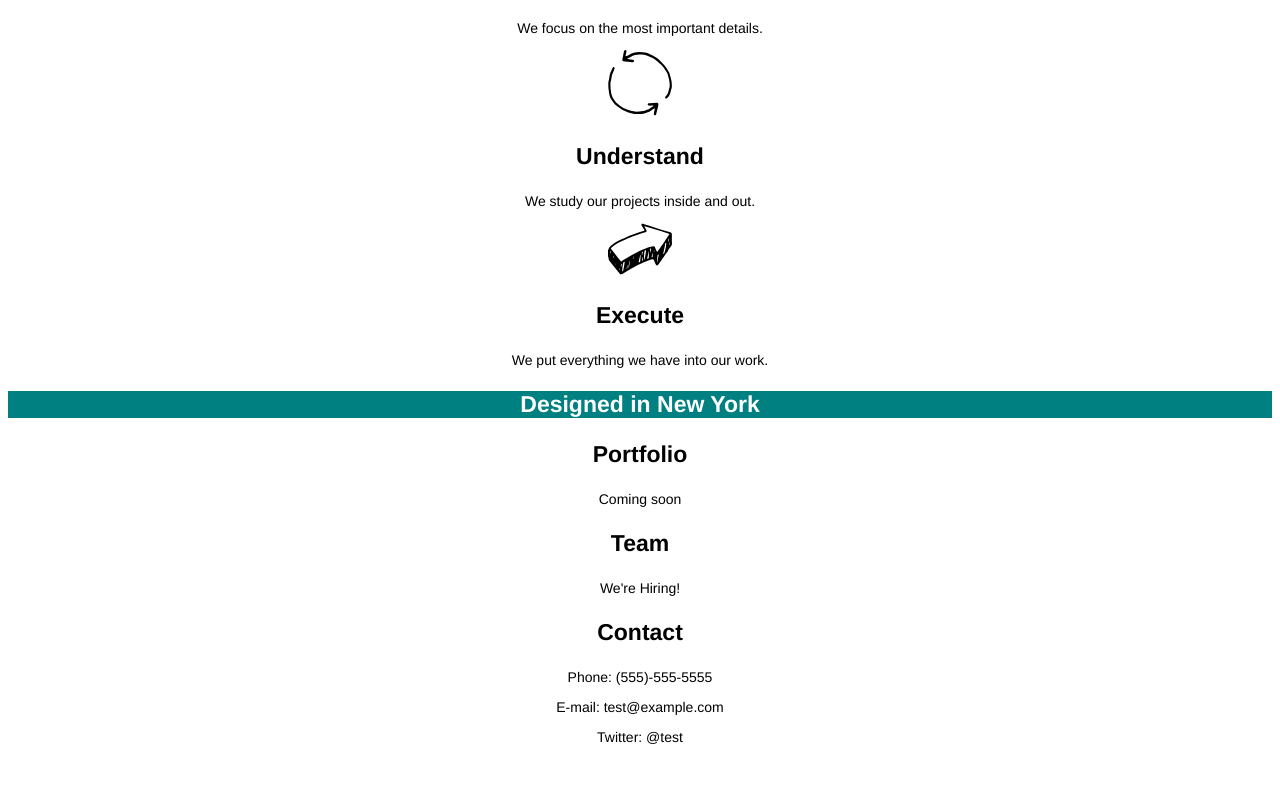
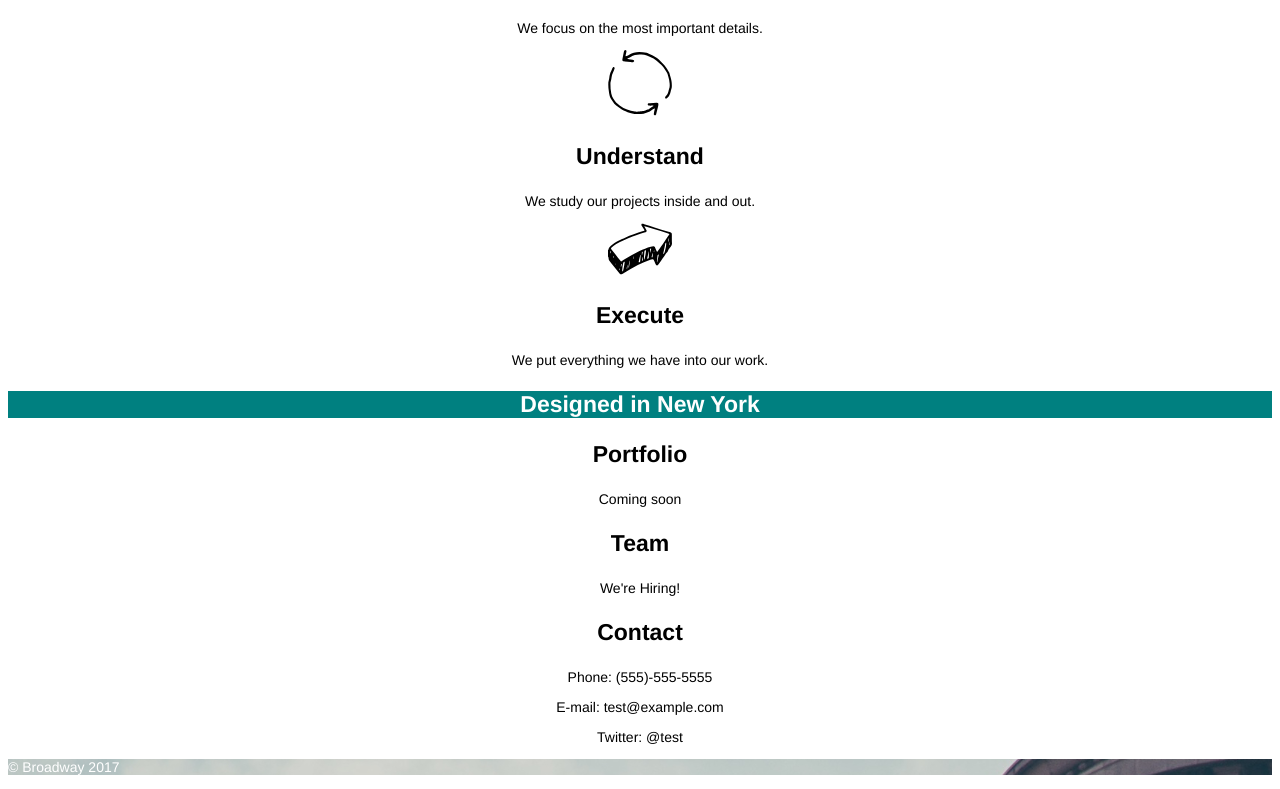
Before and after one commit to Jason1288/broadway, a plain HTML site: page index.html in a window 1280 px wide. Shown: the part 583-1372 px from the top of the page. Before the commit the page ends 1342 px from the top, so only its background shows below. Drawn offline with Linux system fonts and the light colour scheme.

Commit message:
completed minor background issues

```diff
--- a/index.html
+++ b/index.html
@@ -1,7 +1,7 @@
 <!DOCTYPE html>
 <html lang="en" dir="ltr">
   <head>
-    <style> h1, nav{ background-image: url("./resources/images/the-flatiron-building.png");
+    <style> div { background-image: url("./resources/images/the-flatiron-building.png");
            }
         </style>
     <link  type=text/css rel="stylesheet" href="./resources/style.css">
@@ -10,8 +10,8 @@
   </head>
   <body>
 
-
-    <h1>Broadway Design</h1>
+   <div class="header">
+     <h1>Broadway Design</h1>
       <nav>
        <h3><a href= "#home">Home</a></h3>
        <h3><a href= "#about">About</a></h3>
@@ -19,6 +19,7 @@
        <h3><a href= "#team">Team</a></h3>
        <h3><a href= "#contact">Contact</a></h3>
       </nav>
+    </div>
 
       <h2 id= "home">Our Process</h2>
 
@@ -83,6 +84,12 @@
               <p>E-mail: test@example.com</p>
               <p>Twitter: @test</p>
 
+            <div class= "footer">
+                <p>
+                  &copy; Broadway 2017
+
+                </p>
+              </div>
 
   </body>
 </html>
--- a/resources/style.css
+++ b/resources/style.css
@@ -29,3 +29,10 @@ p {font-family: Helvetica;
          font-weight: bold;
          color: white;
        background-color: teal;}
+
+  .footer{ font-family: Helvetica;
+           font-size: 11px;
+           color: white;
+           background-color: dimgray;
+           text-align: left;
+           }
```
